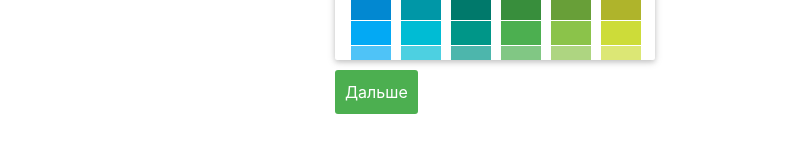
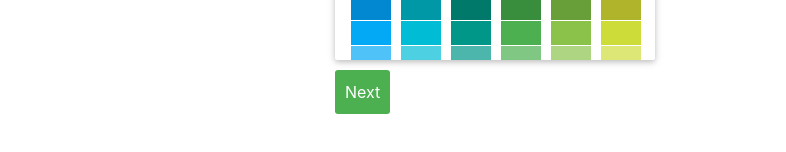
Before and after one commit to ibragimova01/Soap-store, a React (Create React App) app: page /order in a window 1280 px wide. Shown: the part 402-554 px from the top of the page, without its empty margins (65-851 px from the left). Built offline with nearby package versions, Linux system fonts and the light colour scheme.

Commit message:
feat(order): color picker fix

```diff
--- a/src/Components/form/AllInfo.js
+++ b/src/Components/form/AllInfo.js
@@ -19,7 +19,8 @@ class AllInfo extends Component {
     <button className="Back" onClick={this.back}>
       Back
     </button>
-      </>
+    <button>Отправить</button>
+    </>
     )
   }
 }
--- a/src/Components/form/ColorPicker.js
+++ b/src/Components/form/ColorPicker.js
@@ -1,17 +1,26 @@
-import React, { useState } from 'react';
+import React, { Component, useState } from 'react';
 import { SwatchesPicker } from 'react-color';
 
-function ColorPicker()  {
-  const [color, setColor] = useState('#ff0000')
+class ColorPicker extends Component  {
+  state = {
+    color: '#ff0000'
+  }
+  handleChangeComplete = (color, event) => {
+this.setState({color:color.hex})
+this.props.handleChange('color')
+  };
+
+  render () {
     return (
       <>
         <SwatchesPicker
-        color={color}
-        onChangeComplete={ (color) => {setColor(color.hex)}}
+        color={this.state.color}
+        onChangeComplete={()=> this.handleChangeComplete}
         />
       </>
 
     )
+   }
   }
 
 export default ColorPicker
--- a/src/Components/form/FirstStep.js
+++ b/src/Components/form/FirstStep.js
@@ -7,12 +7,12 @@ class FirstStep extends Component {
     this.props.nextStep();
   }
   render() {
-
+    const {handleChange} = this.props
     return (
       <div>
         <h3>Выберите цвет основы</h3>
-        <ColorPicker/>
-        <button className='Next' onClick={this.continue}>Дальше</button >
+        <ColorPicker handleChange = {this.handleChange}/>
+        <button className='Next' onClick={this.continue}>Next</button >
       </div>
     )
   }
--- a/src/Components/form/Main.js
+++ b/src/Components/form/Main.js
@@ -44,6 +44,7 @@ handleChange = input => e => {
       <FirstStep
       color={color}
       nextStep = {this.nextStep}
+      handleChange = {this.handleChange}
       />
       );
     if(step === 2)
--- a/src/Components/form/PersonalInfo.js
+++ b/src/Components/form/PersonalInfo.js
@@ -38,7 +38,7 @@ class PersonalInfo extends Component {
             placeholder="Коментарии"
             value={comment}
             onChange={handleChange('comment')}
-          />
+          ></textarea>
         </label>
         <button className="Back" onClick={this.back}>
           Back
```
